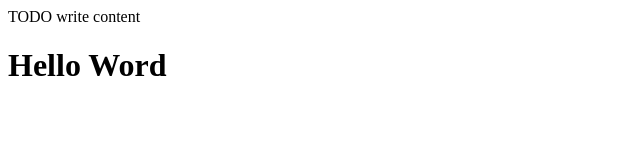
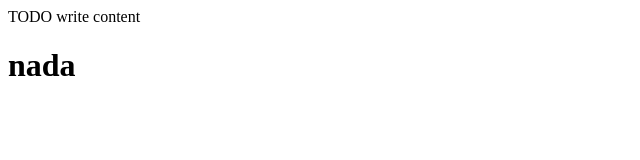
Before and after one commit to rodrigogus94/testeNBWeb2, a plain HTML site: page web/index.html in a window 1280 px wide. Shown: the whole page, without its empty margins (0-640 px from the left). Drawn offline with Linux system fonts and the light colour scheme.

Commit message:
Teste commit modificacao3

```diff
--- a/web/index.html
+++ b/web/index.html
@@ -12,6 +12,6 @@ and open the template in the editor.
     </head>
     <body>
         <div>TODO write content</div>
-        <h1>Hello Word</h1>
+        <h1>nada</h1>
     </body>
 </html>
```
